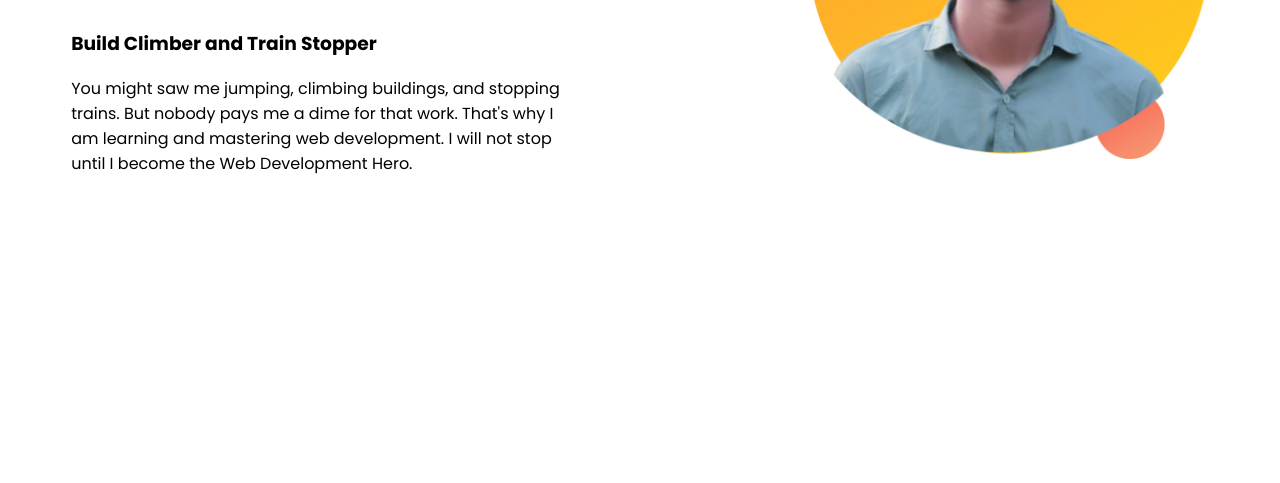
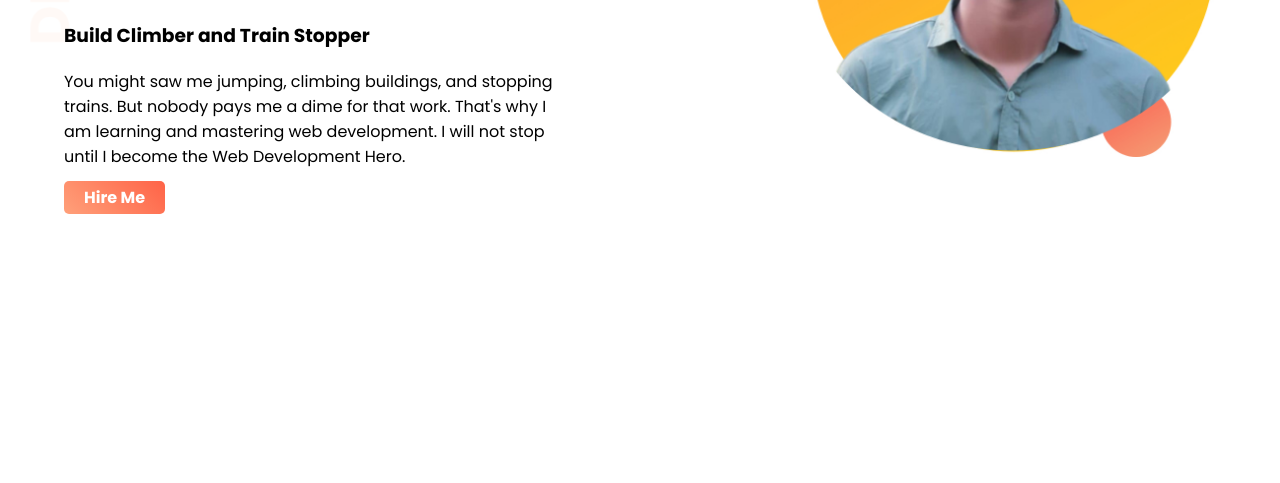
Before and after one commit to bijoy13578/web-protfolio, a plain HTML site: page index.html in a window 1280 px wide. Shown: the part 317-800 px from the top of the page. Drawn offline with Linux system fonts and the light colour scheme.

Commit message:
this is changed

```diff
--- a/index.html
+++ b/index.html
@@ -10,18 +10,13 @@
 </head>
 <body>
 
-    <section>
+    <section class="top-banner">
         <div class="half-width">
-            <h1>
-                Welcome to
-            </h1>
-            <h1>
-                <span class="name-highlight">Bijoy</span> Website
-            </h1>
-            <h3>
-                Build Climber and Train Stopper
-            </h3>
+            <h1>Welcome to</h1>
+            <h1><span class="name-highlight">Bijoy</span> Website</h1>
+            <h3>Build Climber and Train Stopper</h3>
             <p>You might saw me jumping, climbing buildings, and stopping trains. But nobody pays me a dime for that work. That's why I am learning and mastering web development. I will not stop until I become the Web Development Hero.</p>
+            <a target="_blank" class="link-button" href="https://www.facebook.com/profile.php?id=100080270696859">Hire Me</a>
         </div>
         <div class="half-width">
             <img src="images/profile.jpg" alt="">
--- a/style.css
+++ b/style.css
@@ -1,5 +1,6 @@
 body{
     font-family: 'Poppins', sans-serif;
+    margin: 0;
 }
 h1{
     font-size: 50px;
@@ -17,3 +18,18 @@ h1{
 .half-width img {
     width: 100%;
 }
+
+.top-banner{
+    background-image: url("images/top-banner.png");
+    overflow: hidden;
+    background-repeat: no-repeat;
+}
+
+.link-button{
+    text-decoration: none;
+    background-image: linear-gradient(45deg, lightSalmon, tomato);
+    padding: 5px 20px;
+    border-radius: 5px;
+    color: white;
+    font-weight: 700;
+}
```
